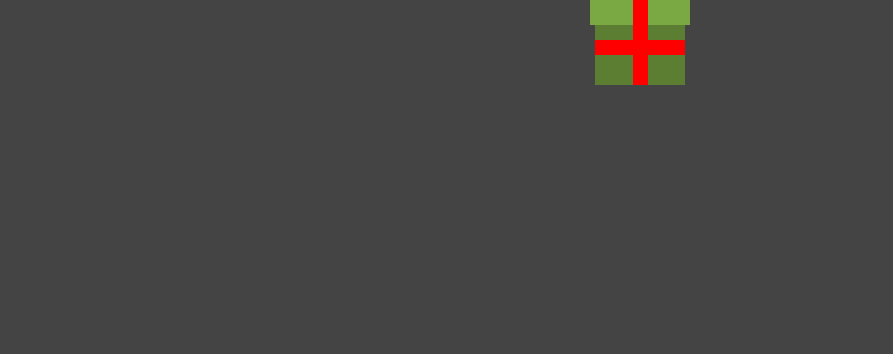
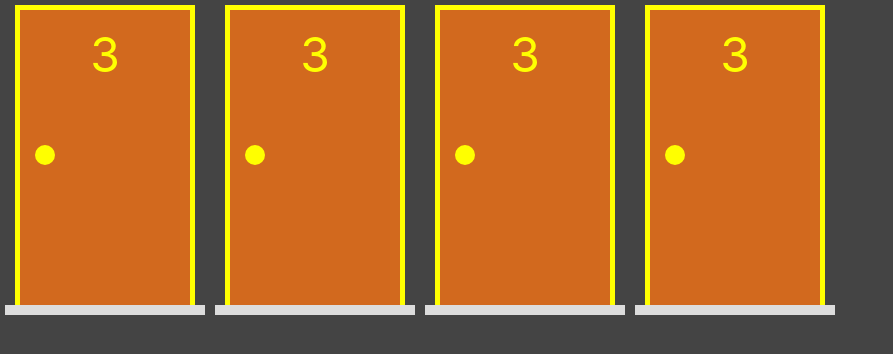
Before and after one commit to herlonwallace/udemy-next.js-react, a Next.js app in the folder 00_projetos/portas/: page / in a window 1280 px wide. Shown: the top 354 px of the page, without its empty margins (0-893 px from the left). Built offline with nearby package versions, Linux system fonts and the light colour scheme.

Commit message:
Projeto 01: Porta premiada - Componente Porta

```diff
--- /dev/null
+++ b/00_projetos/portas/components/Porta.jsx
@@ -0,0 +1,15 @@
+import styles from "../styles/Porta.module.css"
+
+export default function Porta (props) {
+    return (
+        <div className={styles.area}>
+            <div className={`${styles.estrutura} ${styles.selecionada}`}>
+                <div className={styles.porta}>
+                    <div className={styles.numero}>3</div>
+                    <div className={styles.macaneta}></div>
+                </div>
+            </div>
+            <div className={styles.chao}></div>
+        </div>
+    )
+}
--- a/00_projetos/portas/pages/index.tsx
+++ b/00_projetos/portas/pages/index.tsx
@@ -1,9 +1,12 @@
-import Presente from "../components/Presente"
+import Porta from "../components/Porta"
 
 export default function Home() {
   return (
-    <>
-      <Presente />
-    </>
+    <div style={{display: "flex"}}>
+      <Porta />
+      <Porta />
+      <Porta />
+      <Porta />
+    </div>
   )
 }
--- /dev/null
+++ b/00_projetos/portas/styles/Porta.module.css
@@ -0,0 +1,64 @@
+.area {
+    position: relative;
+    display: flex;
+    flex-direction: column;
+    align-items: center;
+    width: var(--area-porta-largura);
+    height: var(--area-porta-altura);
+    margin: 5px;
+}
+
+.estrutura {
+    display: flex;
+    flex-direction: column-reverse;
+    flex-grow: 1;
+    border-left: 5px solid brown;
+    border-top: 5px solid brown;
+    border-right: 5px solid brown;
+    background-color: #0005;
+    width: 90%;
+}
+
+.porta {
+    display: flex;
+    flex-direction: column;
+    align-items: center;
+    flex-grow: 1;
+    background-color: chocolate;
+    padding: 15px;
+}
+
+.numero {
+    font-size: 3rem;
+}
+
+.macaneta {
+    position: absolute;
+
+    align-self: flex-start;
+    top: calc(0.45 * var(--area-porta-altura));
+    height: 20px;
+    width: 20px;
+    border-radius: 10px;
+    background-color: brown;
+}
+
+.chao {
+    height: 10px;
+    width: 100%;
+    background-color: #ddd;
+}
+
+.selecionada {
+    border-left: 5px solid yellow;
+    border-top: 5px solid yellow;
+    border-right: 5px solid yellow;
+}
+
+.selecionada .numero {
+    color: yellow;
+}
+
+.selecionada .macaneta {
+    background-color: yellow;
+}
--- a/00_projetos/portas/styles/globals.css
+++ b/00_projetos/portas/styles/globals.css
@@ -1,23 +1,11 @@
-* {
-  box-sizing: border-box;
+html,
+body {
   padding: 0;
   margin: 0;
-}
-
-html,
-body {
+  font-family: -apple-system, BlinkMacSystemFont, Segoe UI, Roboto, Oxygen,
+    Ubuntu, Cantarell, Fira Sans, Droid Sans, Helvetica Neue, sans-serif;
   background-color: #444;
   color: #fff;
-}
-
-body {
-  color: rgb(var(--foreground-rgb));
-  background: linear-gradient(
-      to bottom,
-      transparent,
-      rgb(var(--background-end-rgb))
-    )
-    rgb(var(--background-start-rgb));
 }
 
 a {
@@ -25,8 +13,11 @@
   text-decoration: none;
 }
 
-@media (prefers-color-scheme: dark) {
-  html {
-    color-scheme: dark;
-  }
+* {
+  box-sizing: border-box;
 }
+
+:root {
+  --area-porta-altura: 310px;
+  --area-porta-largura: 200px;
+}
```
